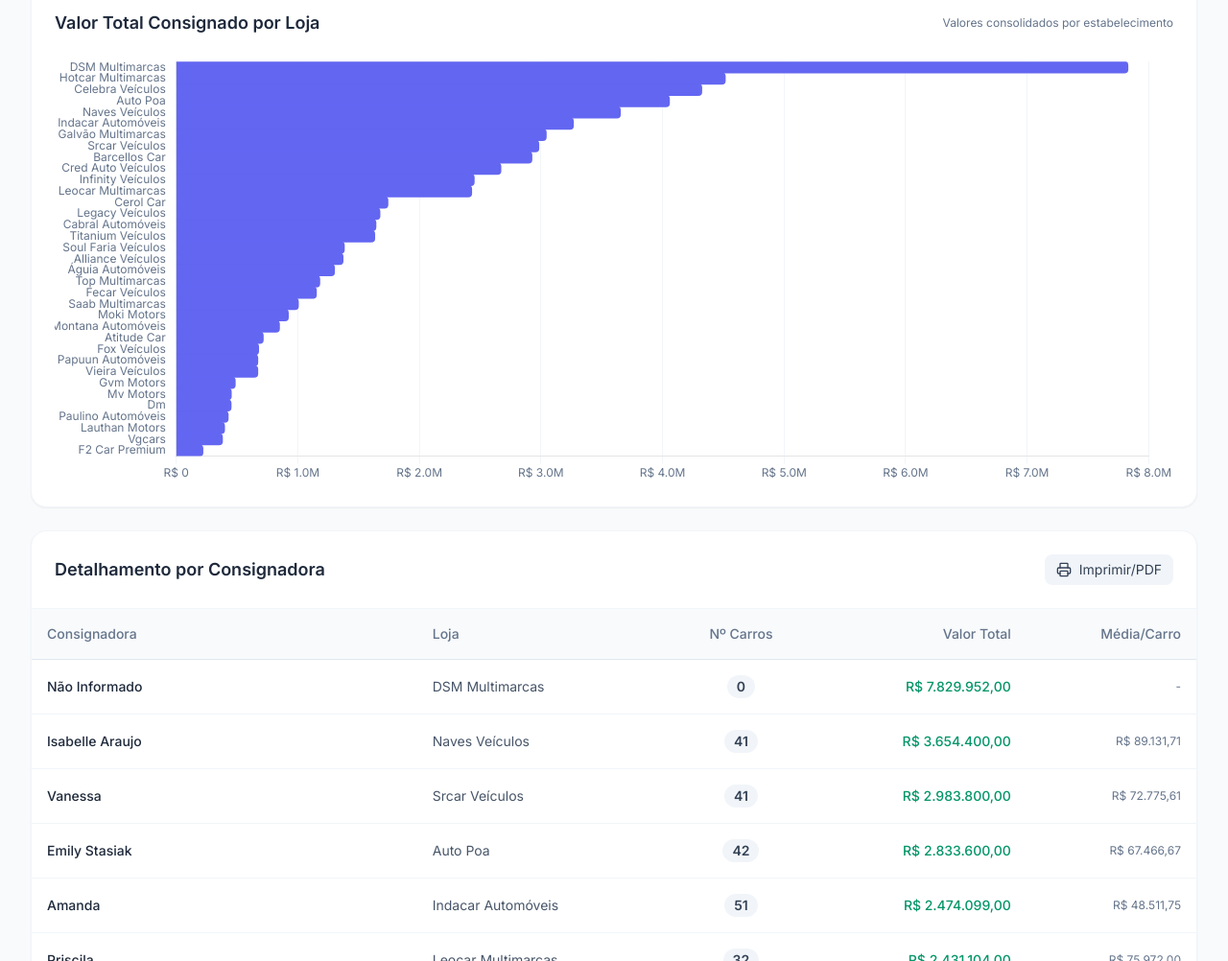
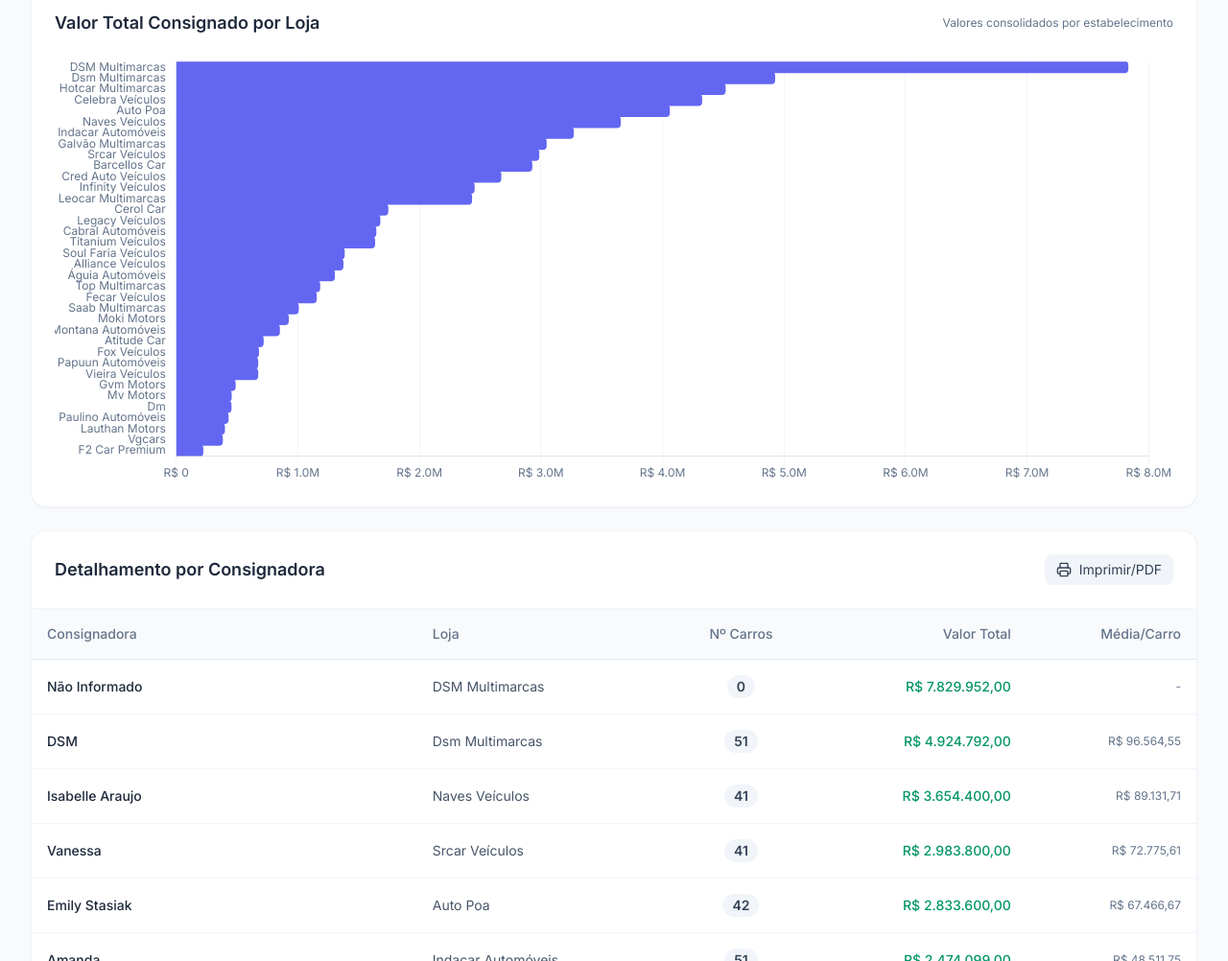
Before and after one commit to wericksonmadjer/consignacao, a plain HTML site: page index.html in a window 1280 px wide. Shown: the part 784-1786 px from the top of the page at 96% size. Drawn offline with nearby package versions, Linux system fonts and the light colour scheme.

Commit message:
feat: add consolidated DSM consignations from handwriting

```diff
--- a/index.html
+++ b/index.html
@@ -264,7 +264,8 @@
             { "name": "Amanda", "store": "Barcellos Car", "cars": 32, "value": 2347737.0 },
             { "name": "Gabriela", "store": "Barcellos Car", "cars": 11, "value": 578900.0 },
             { "name": "Sabrina", "store": "Mv Motors", "cars": 6, "value": 453500.0 },
-            { "name": "Thayanne Gomes", "store": "Gvm Motors", "cars": 12, "value": 485990.0 }
+            { "name": "Thayanne Gomes", "store": "Gvm Motors", "cars": 12, "value": 485990.0 },
+            { "name": "DSM", "store": "DSM Multimarcas", "cars": 51, "value": 4924792.00 }
         ];
 
         // Processamento inicial dos dados com a formatação padronizada
```
